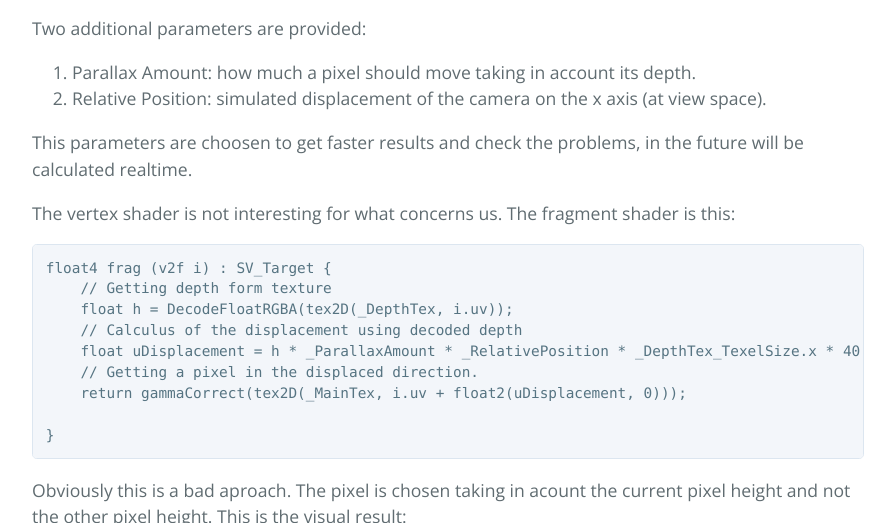
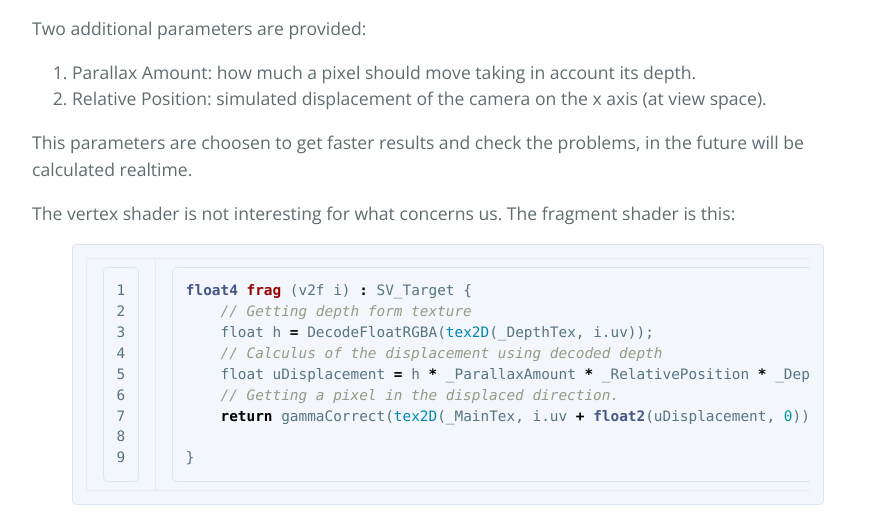
Before and after one commit to korgan00/VR-DepthMap-Stereo, a Jekyll site: the page built from index.md, in a window 1280 px wide and 900 px high, scrolled down 1379 px, cut to the strip 0-523 px from the top of the window. Shown: the whole strip, without its empty margins (192-1087 px from the left). Built offline with Jekyll 4.4.1, drawn with Linux system fonts in a browser that asks for light colours; our own code applies the rules of GitHub Pages for plain Markdown files.

Commit message:
hlsl syntax highlight

````diff
--- a/index.md
+++ b/index.md
@@ -37,7 +37,7 @@ This parameters are choosen to get faster results and check the problems, in the
 The vertex shader is not interesting for what concerns us.
 The fragment shader is this:
 
-```HLSL
+{% highlight hlsl linenos %}
 float4 frag (v2f i) : SV_Target {
     // Getting depth form texture
     float h = DecodeFloatRGBA(tex2D(_DepthTex, i.uv));
@@ -47,7 +47,7 @@ float4 frag (v2f i) : SV_Target {
     return gammaCorrect(tex2D(_MainTex, i.uv + float2(uDisplacement, 0)));
 
 }
-```
+{% endhighlight %}
 
 Obviously this is a bad aproach. The pixel is chosen taking in acount the current pixel height and not the other pixel height.
 This is the visual result:
````
